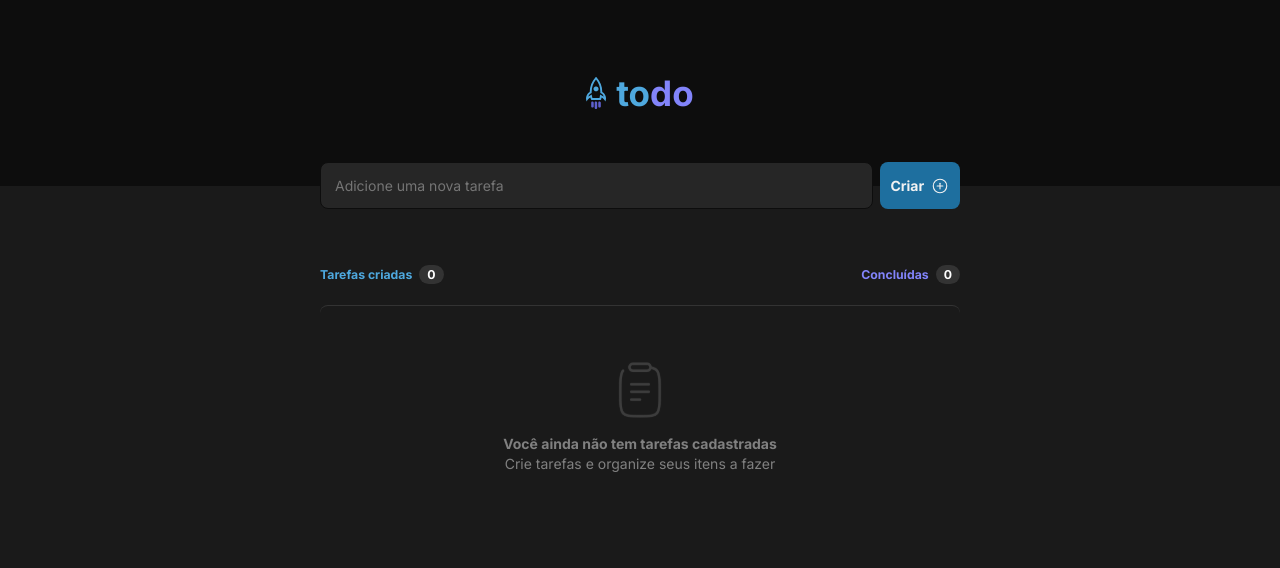
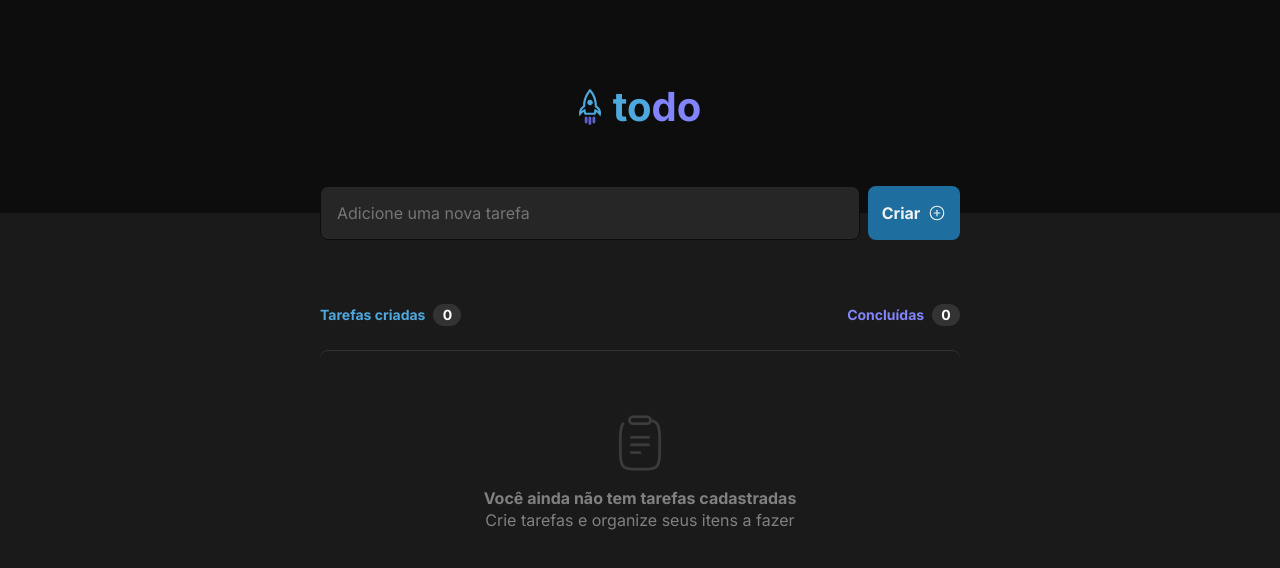
Before and after one commit to gabriel-lucas-a-silva/todo-list, a React (Vite) app: page / in a window 1280 px wide. Shown: the top 568 px of the page. Built offline with nearby package versions, Linux system fonts and the light colour scheme.

Commit message:
fixing responsive

```diff
--- a/src/App.module.css
+++ b/src/App.module.css
@@ -2,7 +2,7 @@ div > main {
   padding: 0 25%;
 }
 
-@media (max-width: 568px) {
+@media (max-width: 525px) {
   html {
     font-size: 83%;
   }
@@ -12,11 +12,7 @@ div > main {
   }
 }
 
-@media (min-width: 768px) {
-  html {
-    font-size: 87.5%;
-  }
-
+@media (min-width: 525px) {
   div > main {
     padding: 0 25%;
   }
```
